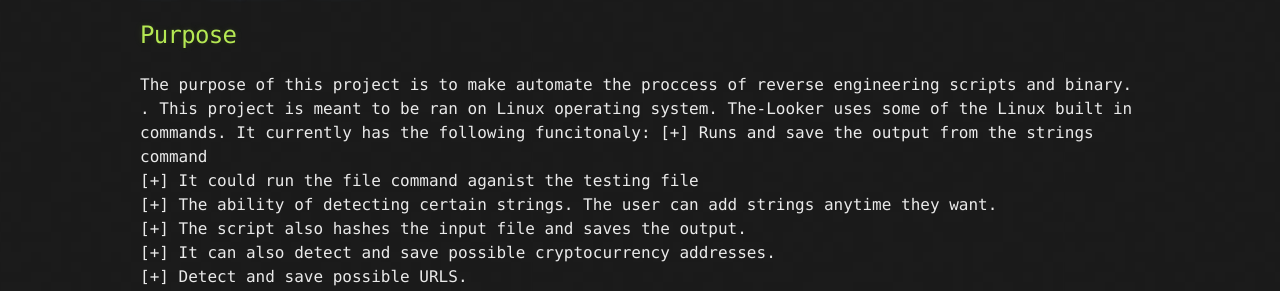
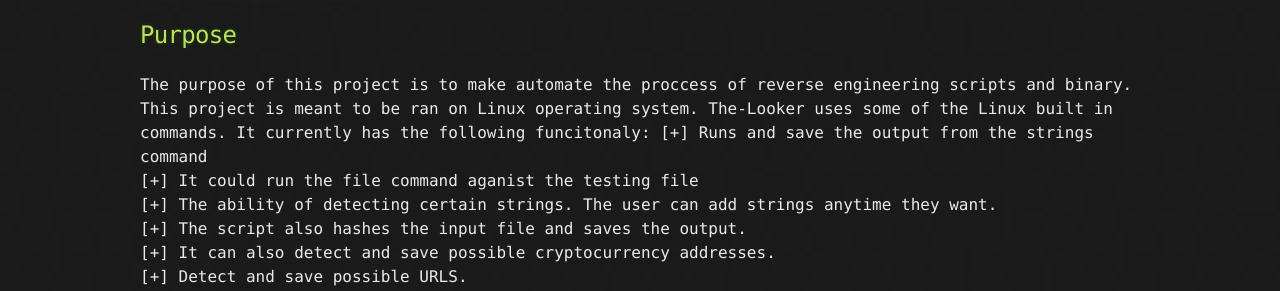
Before and after one commit to Michael-Meade/MinerFind, a Jekyll site: the page built from Projects/The-Looker.md, in a window 1280 px wide. Shown: the part 169-460 px from the top of the page. Built offline with Jekyll 4.4.1, drawn with Linux system fonts in a browser that asks for light colours; our own code applies the rules of GitHub Pages for plain Markdown files; the repository's description, which GitHub fills in, is left out.

```diff
--- a/Projects/The-Looker.md
+++ b/Projects/The-Looker.md
@@ -1,6 +1,6 @@
 ## Purpose
 The purpose of this project is to make automate the proccess of reverse engineering scripts and binary.
-. This project is meant to be ran on Linux operating system. The-Looker uses some of the Linux built in commands.
+This project is meant to be ran on Linux operating system. The-Looker uses some of the Linux built in commands.
 It currently has the following funcitonaly:
   [+] Runs and save the output from the strings command<br>
   [+] It could run the file command aganist the testing file<br>
```
